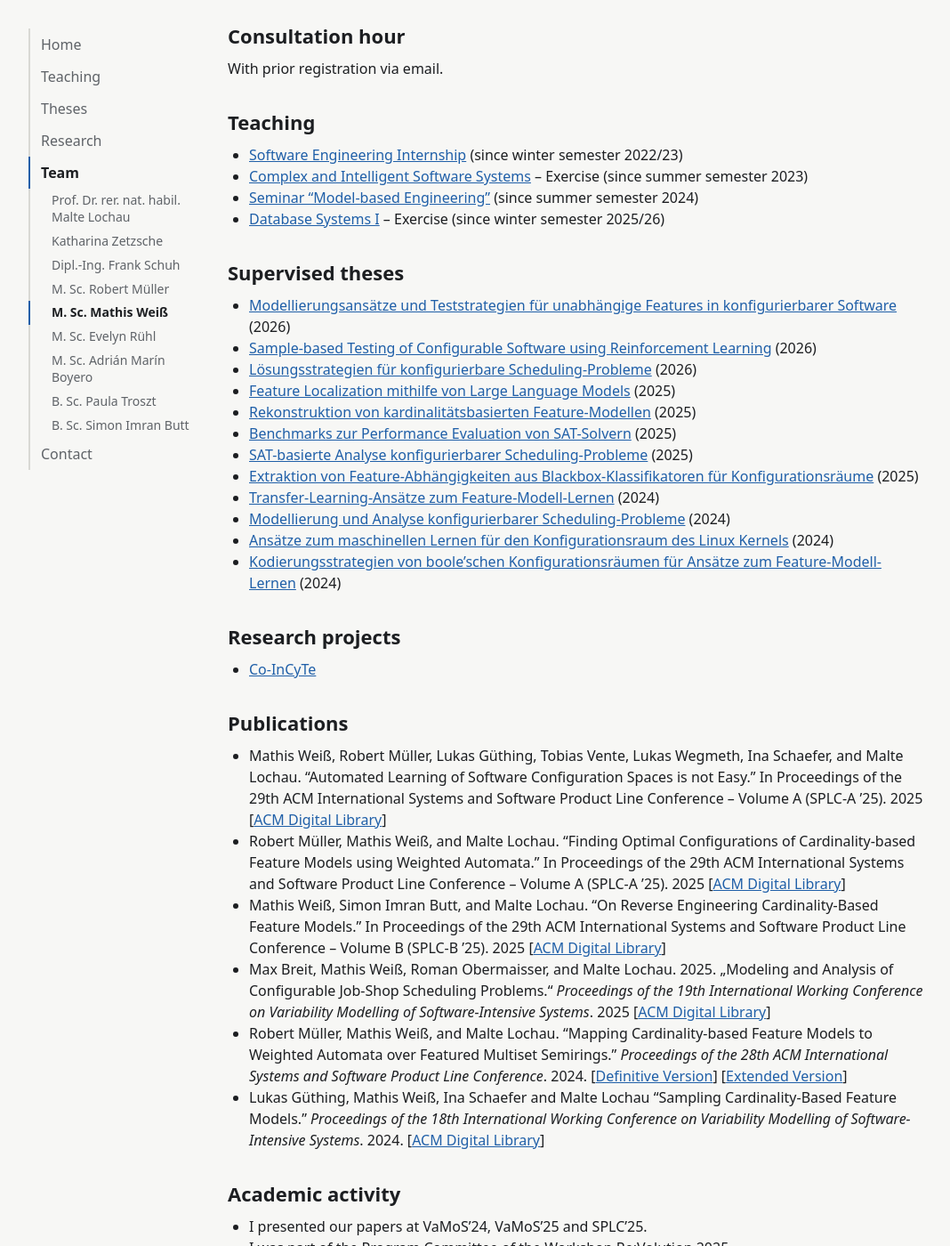
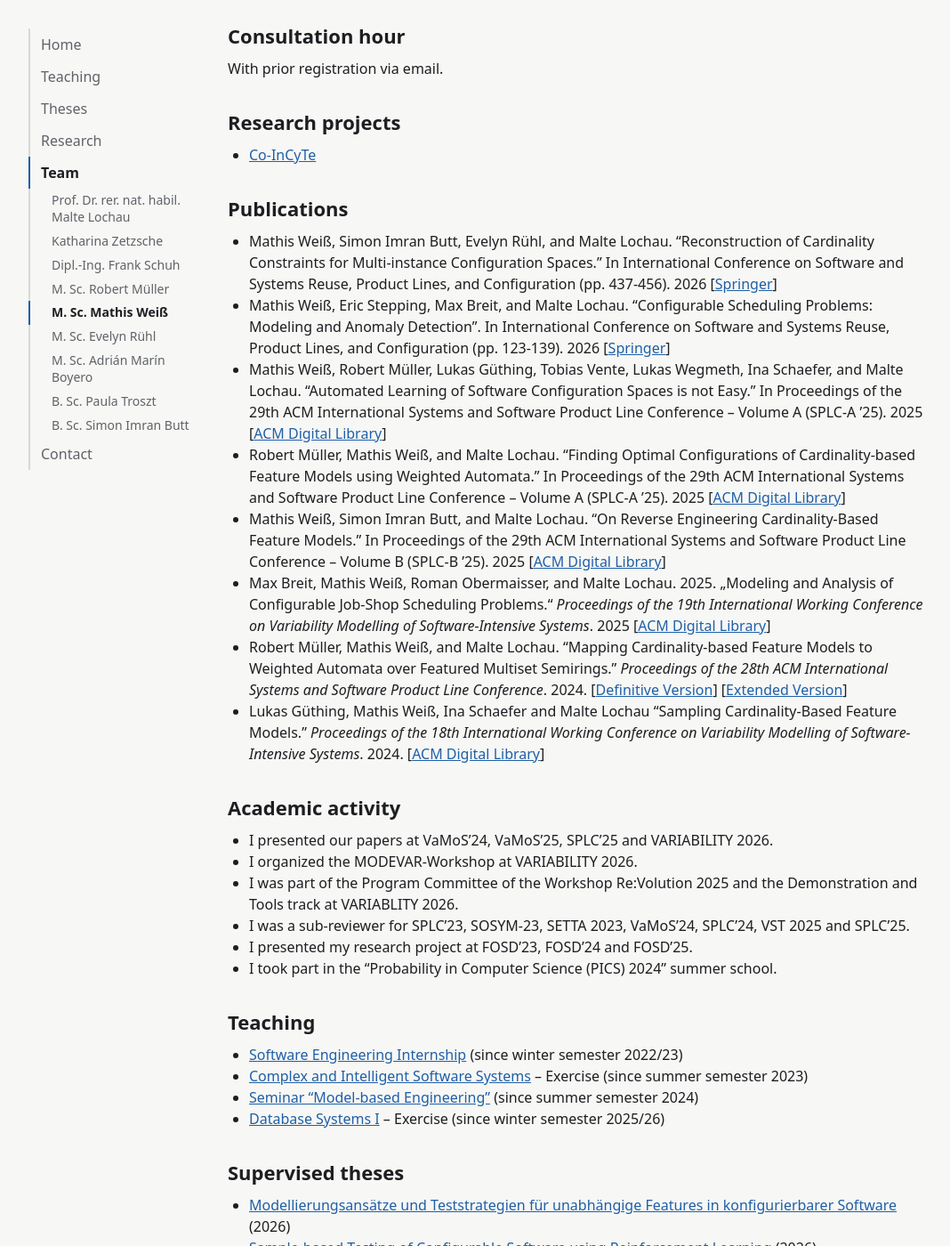
Before and after one commit to Chair-of-Model-based-Engineering/chair-of-model-based-engineering.github.io, a Jekyll site: the page built from en/team/mathis-weiss.md, in a window 1280 px wide and 1400 px high, scrolled down 463 px. Shown: the whole window at 89% size, without its empty margins (88-1156 px from the left). Built offline with Jekyll 4.4.1, drawn with Linux system fonts in a browser that asks for light colours; some of the changed text lies outside the part shown.

Commit message:
Update Mathis Weiss's profile
Reordered and updated

```diff
--- a/en/team/mathis-weiss.md
+++ b/en/team/mathis-weiss.md
@@ -11,6 +11,29 @@ title: "M. Sc. Mathis Weiß"
 ## Consultation hour
 
 With prior registration via email.
+
+## Research projects
+
+- [Co-InCyTe](/en/research/co-incyte/)
+
+## Publications
+- Mathis Weiß, Simon Imran Butt, Evelyn Rühl, and Malte Lochau. "Reconstruction of Cardinality Constraints for Multi-instance Configuration Spaces." In International Conference on Software and Systems Reuse, Product Lines, and Configuration (pp. 437-456). 2026 [[Springer](https://link.springer.com/chapter/10.1007/978-3-032-40763-4_24)]
+- Mathis Weiß, Eric Stepping, Max Breit, and Malte Lochau. "Configurable Scheduling Problems: Modeling and Anomaly Detection". In International Conference on Software and Systems Reuse, Product Lines, and Configuration (pp. 123-139). 2026  [[Springer](https://link.springer.com/chapter/10.1007/978-3-032-40421-3_11)]
+- Mathis Weiß, Robert Müller, Lukas Güthing, Tobias Vente, Lukas Wegmeth, Ina Schaefer, and Malte Lochau. “Automated Learning of Software Configuration Spaces is not Easy.” In Proceedings of the 29th ACM International Systems and Software Product Line Conference – Volume A (SPLC-A ’25). 2025 [[ACM Digital Library](https://dl.acm.org/doi/10.1145/3744915.3748458)]
+- Robert Müller, Mathis Weiß, and Malte Lochau. “Finding Optimal Configurations of Cardinality-based Feature Models using Weighted Automata.” In Proceedings of the 29th ACM International Systems and Software Product Line Conference – Volume A (SPLC-A ’25). 2025 [[ACM Digital Library](https://dl.acm.org/doi/10.1145/3744915.3748464)]
+- Mathis Weiß, Simon Imran Butt, and Malte Lochau. “On Reverse Engineering Cardinality-Based Feature Models.” In Proceedings of the 29th ACM International Systems and Software Product Line Conference – Volume B (SPLC-B ’25). 2025 [[ACM Digital Library](https://dl.acm.org/doi/10.1145/3748269.3749384)]
+- Max Breit, Mathis Weiß, Roman Obermaisser, and Malte Lochau. 2025. „Modeling and Analysis of Configurable Job-Shop Scheduling Problems.“ *Proceedings of the 19th International Working Conference on Variability Modelling of Software-Intensive Systems*. 2025 [[ACM Digital Library](https://dl.acm.org/doi/full/10.1145/3715340.3715431)]
+- Robert Müller, Mathis Weiß, and Malte Lochau. “Mapping Cardinality-based Feature Models to Weighted Automata over Featured Multiset Semirings.” *Proceedings of the 28th ACM International Systems and Software Product Line Conference*. 2024. [[Definitive Version](https://dl.acm.org/doi/abs/10.1145/3646548.3676539)] [[Extended Version](https://arxiv.org/abs/2407.04499)]
+- Lukas Güthing, Mathis Weiß, Ina Schaefer and Malte Lochau “Sampling Cardinality-Based Feature Models.” *Proceedings of the 18th International Working Conference on Variability Modelling of Software-Intensive Systems*. 2024. [[ACM Digital Library](https://dl.acm.org/doi/abs/10.1145/3634713.3634719)]
+
+## Academic activity
+
+- I presented our papers at VaMoS’24, VaMoS’25, SPLC’25 and VARIABILITY 2026.
+- I organized the MODEVAR-Workshop at VARIABILITY 2026.
+- I was part of the Program Committee of the Workshop Re:Volution 2025 and the Demonstration and Tools track at VARIABLITY 2026.
+- I was a sub-reviewer for SPLC’23, SOSYM-23, SETTA 2023, VaMoS’24, SPLC’24, VST 2025 and SPLC’25.
+- I presented my research project at FOSD’23, FOSD’24 and FOSD’25.
+- I took part in the “Probability in Computer Science (PICS) 2024” summer school.
 
 ## Teaching
 
@@ -33,24 +56,3 @@ With prior registration via email.
 - [Modellierung und Analyse konfigurierbarer Scheduling-Probleme](/de/theses/bachelor/modellierung-und-analyse-konfigurierbarer-scheduling-probleme/) (2024)
 - [Ansätze zum maschinellen Lernen für den Konfigurationsraum des Linux Kernels](/de/theses/bachelor/ansaetze-zum-maschinellen-lernen-fuer-den-konfigurationsraum-des-linux-kernels/) (2024)
 - [Kodierungsstrategien von boole’schen Konfigurationsräumen für Ansätze zum Feature-Modell-Lernen](/de/theses/bachelor/kodierungsstrategien-von-booleschen-konfigurationsraeumen-fuer-ansaetze-zum-feature-modell-lernen/) (2024)
-
-## Research projects
-
-- [Co-InCyTe](/en/research/co-incyte/)
-
-## Publications
-
-- Mathis Weiß, Robert Müller, Lukas Güthing, Tobias Vente, Lukas Wegmeth, Ina Schaefer, and Malte Lochau. “Automated Learning of Software Configuration Spaces is not Easy.” In Proceedings of the 29th ACM International Systems and Software Product Line Conference – Volume A (SPLC-A ’25). 2025 [[ACM Digital Library](https://dl.acm.org/doi/10.1145/3744915.3748458)]
-- Robert Müller, Mathis Weiß, and Malte Lochau. “Finding Optimal Configurations of Cardinality-based Feature Models using Weighted Automata.” In Proceedings of the 29th ACM International Systems and Software Product Line Conference – Volume A (SPLC-A ’25). 2025 [[ACM Digital Library](https://dl.acm.org/doi/10.1145/3744915.3748464)]
-- Mathis Weiß, Simon Imran Butt, and Malte Lochau. “On Reverse Engineering Cardinality-Based Feature Models.” In Proceedings of the 29th ACM International Systems and Software Product Line Conference – Volume B (SPLC-B ’25). 2025 [[ACM Digital Library](https://dl.acm.org/doi/10.1145/3748269.3749384)]
-- Max Breit, Mathis Weiß, Roman Obermaisser, and Malte Lochau. 2025. „Modeling and Analysis of Configurable Job-Shop Scheduling Problems.“ *Proceedings of the 19th International Working Conference on Variability Modelling of Software-Intensive Systems*. 2025 [[ACM Digital Library](https://dl.acm.org/doi/full/10.1145/3715340.3715431)]
-- Robert Müller, Mathis Weiß, and Malte Lochau. “Mapping Cardinality-based Feature Models to Weighted Automata over Featured Multiset Semirings.” *Proceedings of the 28th ACM International Systems and Software Product Line Conference*. 2024. [[Definitive Version](https://dl.acm.org/doi/abs/10.1145/3646548.3676539)] [[Extended Version](https://arxiv.org/abs/2407.04499)]
-- Lukas Güthing, Mathis Weiß, Ina Schaefer and Malte Lochau “Sampling Cardinality-Based Feature Models.” *Proceedings of the 18th International Working Conference on Variability Modelling of Software-Intensive Systems*. 2024. [[ACM Digital Library](https://dl.acm.org/doi/abs/10.1145/3634713.3634719)]
-
-## Academic activity
-
-- I presented our papers at VaMoS’24, VaMoS’25 and SPLC’25.
-- I was part of the Program Committee of the Workshop Re:Volution 2025.
-- I was a sub-reviewer for SPLC’23, SOSYM-23, SETTA 2023, VaMoS’24, SPLC’24, VST 2025 and SPLC’25.
-- I presented my research project at FOSD’23, FOSD’24 and FOSD’25.
-- I took part in the “Probability in Computer Science (PICS) 2024” summer school.
```
